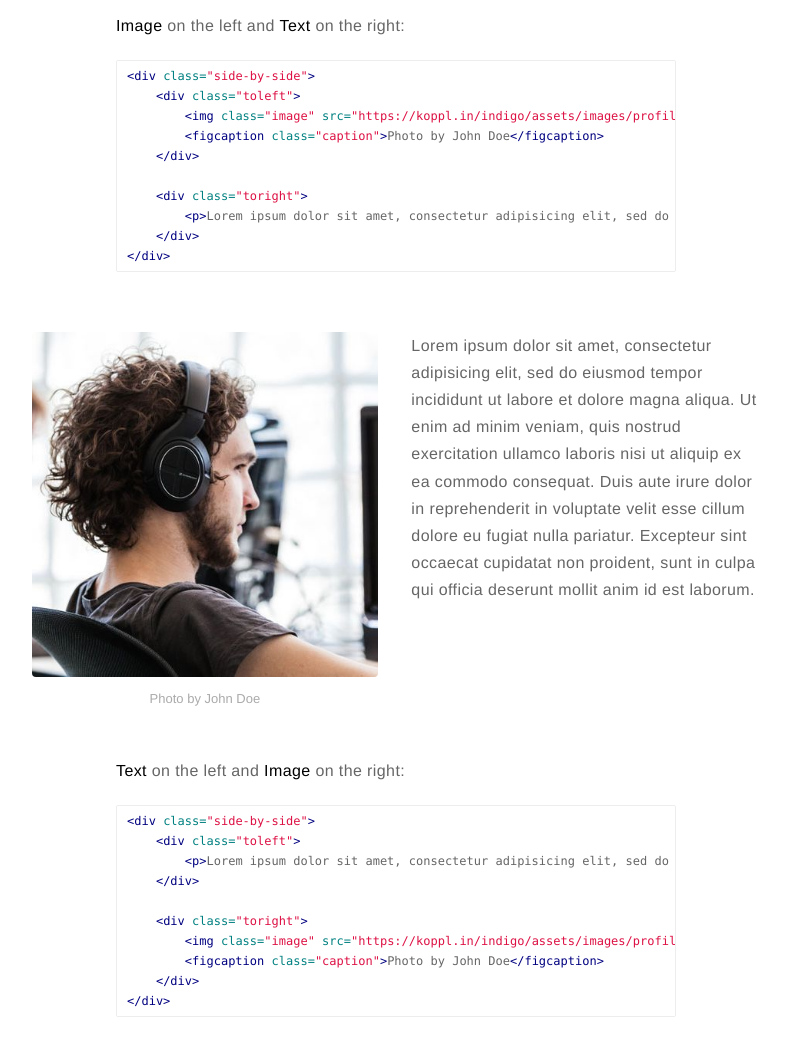
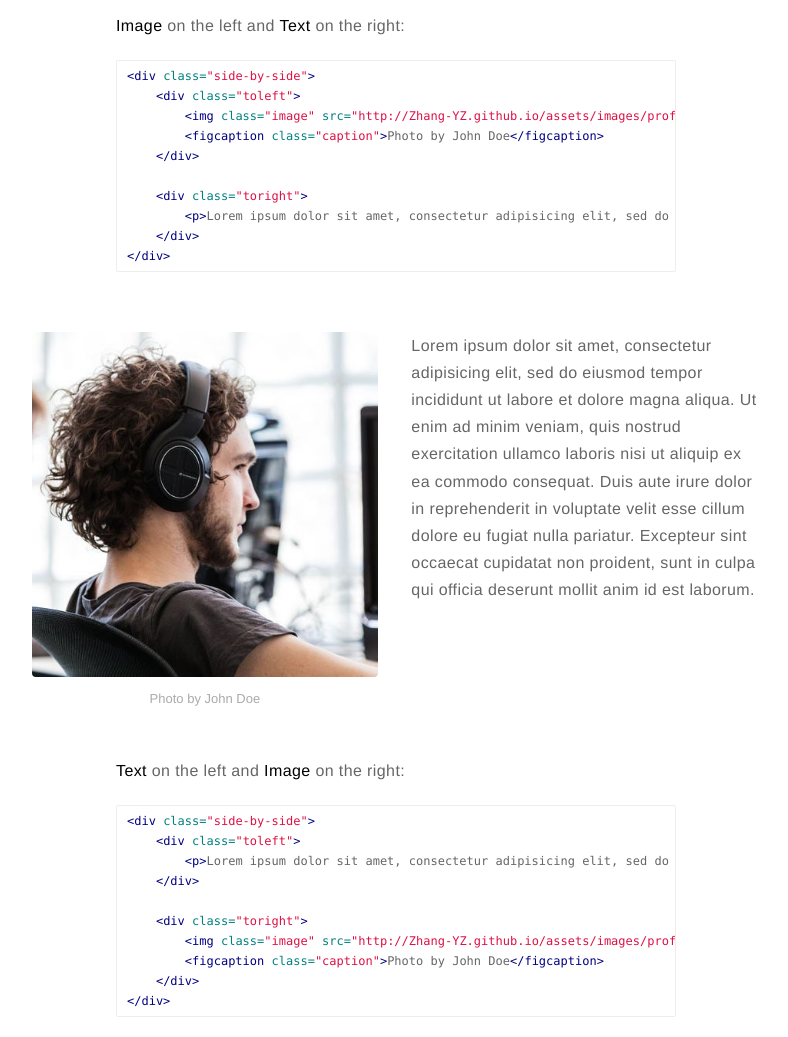
Before and after one commit to Zhang-YZ/DonadBlog, a Jekyll site: the page built from _posts/2015-02-24-markdown-extra-components.markdown, in a window 1280 px wide and 1400 px high, scrolled down 1068 px. Shown: the part 151-1188 px from the top of the window, without its empty margins (244-1032 px from the left). Built offline with Jekyll 4.4.1, drawn with Linux system fonts in a browser that asks for light colours; comment, search, counter and statistics services are not loaded; part of the change alters nothing that is shown.

Commit message:
Update _config.yml

```diff
--- a/_config.yml
+++ b/_config.yml
@@ -16,7 +16,7 @@ resume: true
 resume-external: true
 resume-url: https://google.com/?q=my+resume
 
-url: https://koppl.in/indigo
+url: http://Zhang-YZ.github.io
 # your url: http://USERNAME.github.io
 
 permalink: /:title/
```
